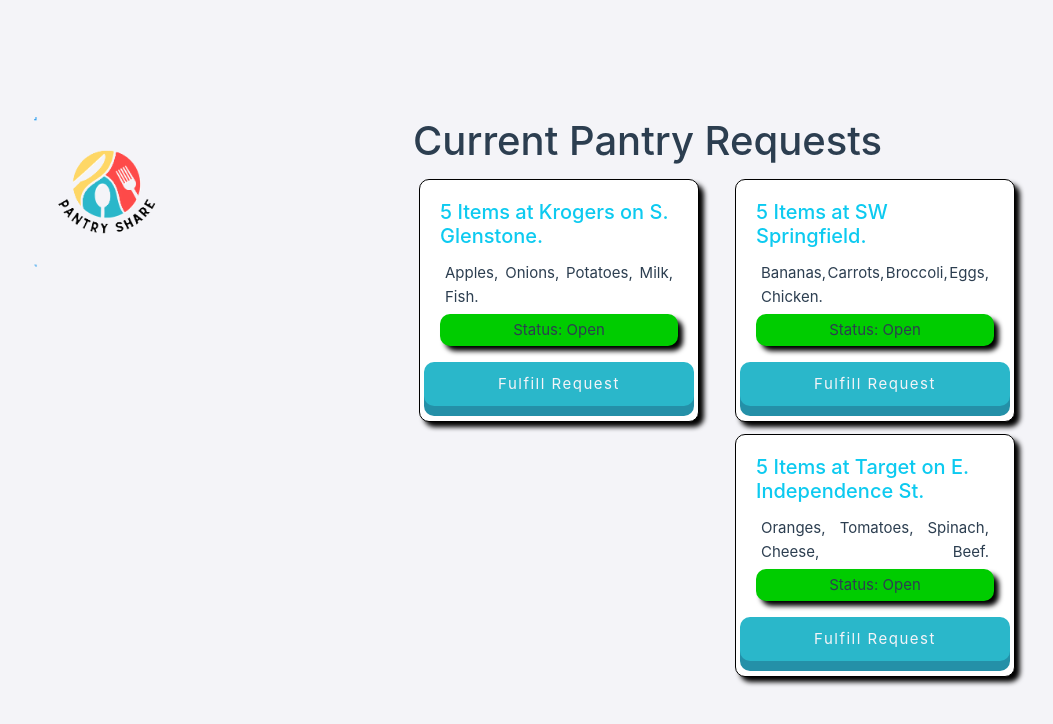
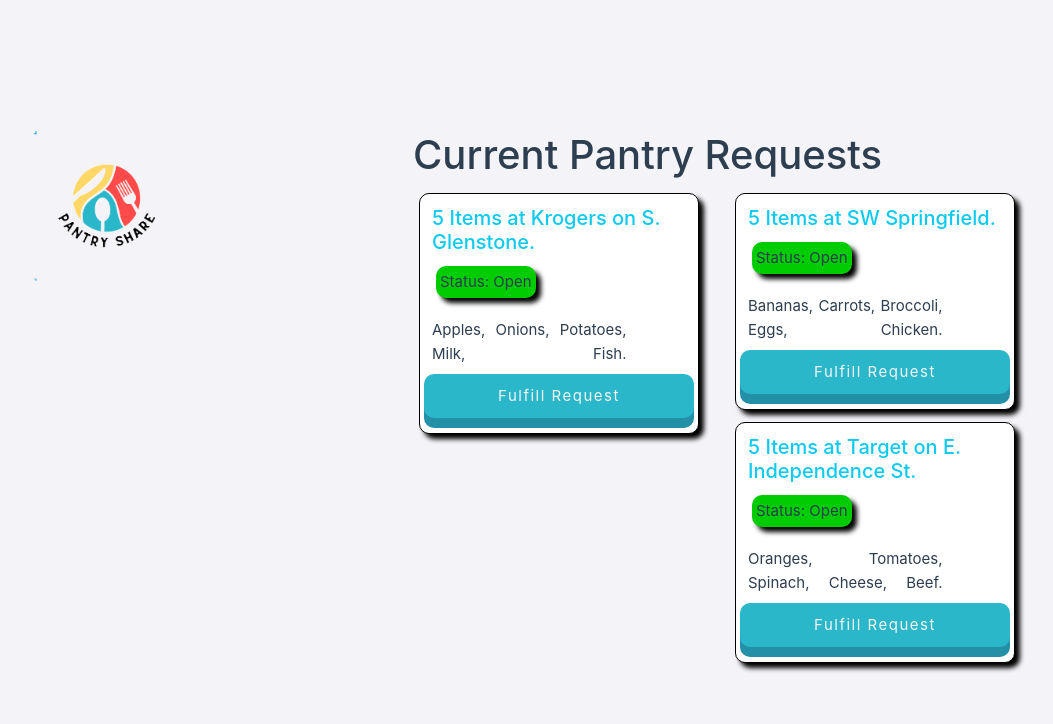
Before and after one commit to Xacheri/PantryShare, a Vue app in the folder PantryShareApp/PantryShareApp/: page /stockthepantry in a window 1280 px wide. Shown: the top 724 px of the page, without its empty margins (227-1280 px from the left). Built offline with nearby package versions, Linux system fonts and the light colour scheme.

Commit message:
pantrycard restyle

```diff
--- a/PantryShareApp/PantryShareApp/src/components/PantryRequestCard.vue
+++ b/PantryShareApp/PantryShareApp/src/components/PantryRequestCard.vue
@@ -49,24 +49,30 @@
 <template>
     <div class="grid-container p-1">
         <div class="grid-item">
-            <div class="card">
-                <div class="card-body">
-                    <h5 class="card-title text-info">{{ pantryRequest.order.orderItems.length + " Items" + (privacyRender ? "." : " at " +
-                        pantryRequest.order.PickupLocation + ".") }}</h5>
-                    <ul>
-                        <li v-for="(item, index) in pantryRequest.order.orderItems" :key="item.FoodID">
-                            {{ item.FoodName }}<span v-if="index !== pantryRequest.order.orderItems.length - 1">,</span><span v-else>.</span>
-                        </li>
-                    </ul>
-                    <div class="grid-item d-flex justify-content-center p-1 status" :class="statusClass(pantryRequest.order.Status)">
+            <div class="card p-1">
+                <div class="d-flex justify-content-between align-items-center flex-wrap m-2">
+                    <h5 class="card-title text-info">{{ pantryRequest.order.orderItems.length + " Items" +
+                        (privacyRender ? "." : " at " +
+                            pantryRequest.order.PickupLocation + ".") }}</h5>
+                    <div class="grid-item d-flex justify-content-center p-1 m-1 status"
+                        :class="statusClass(pantryRequest.order.Status)">
                         <p class="card-text">Status: {{ pantryRequest.order.Status }}</p>
                     </div>
                 </div>
-                <LiftedButton v-if="!noButton" text="Fulfill Request" @click="fulfillRequest" color="blue"/>
+                <div class="w-75 m-1">
+                    <ul class="p-1">
+                        <li v-for="(item, index) in pantryRequest.order.orderItems" :key="item.FoodID">
+                            {{ item.FoodName }}<span
+                                v-if="index !== pantryRequest.order.orderItems.length - 1">,</span><span v-else>.</span>
+                        </li>
+                    </ul>
+                </div>
+                <LiftedButton v-if="!noButton" text="Fulfill Request" @click="fulfillRequest" color="blue" />
             </div>
         </div>
     </div>
 </template>
+
 <style scoped>
 /* Your component's CSS styles go here */
 .card {
@@ -75,6 +81,7 @@
     border: 1px solid #000;
     border-radius: 10px;
     box-shadow: 5px 5px 5px #000;
+    min-width: fit-content;
 }
 
 .card-text {
@@ -114,5 +121,10 @@
 .status {
     border-radius: 10px;
     box-shadow: 5px 5px 5px #000;
+    min-width: fit-content;
+}
+
+.status p {
+    text-wrap: none;
 }
 </style>
```
